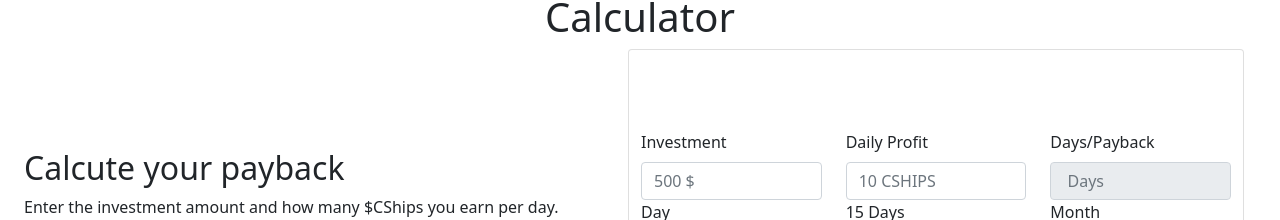
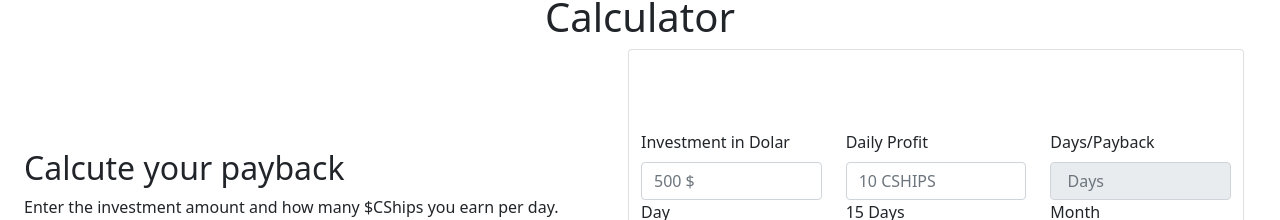
Before and after one commit to felipeaguiarn/Crypto-Ship-Calculator, an Angular app: page / in a window 1280 px wide. Shown: the part 858-1078 px from the top of the page. Built offline with nearby package versions, Linux system fonts and the light colour scheme; no server answers.

Commit message:
Update calculator-form.component.html

```diff
--- a/src/app/components/calculator/calculator-form/calculator-form.component.html
+++ b/src/app/components/calculator/calculator-form/calculator-form.component.html
@@ -1,7 +1,7 @@
 <form class="mb-1" [formGroup]="form" (ngSubmit)="onSubmit()">
   <div class="row">
     <div class="col">
-      <label class="form-label">Investment</label>
+      <label class="form-label">Investment in Dolar</label>
       <input
         type="text"
         class="form-control"
```
